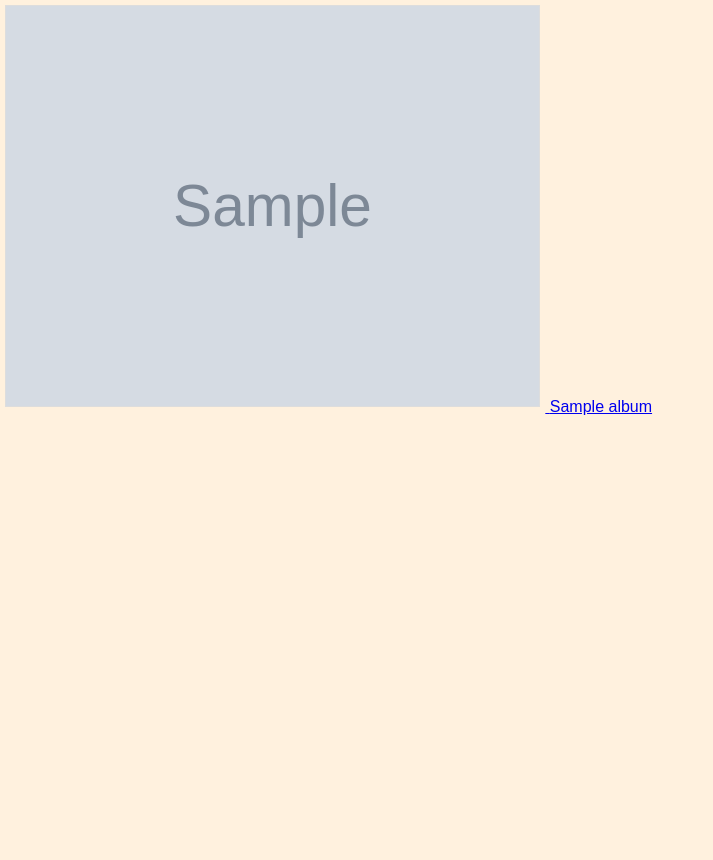
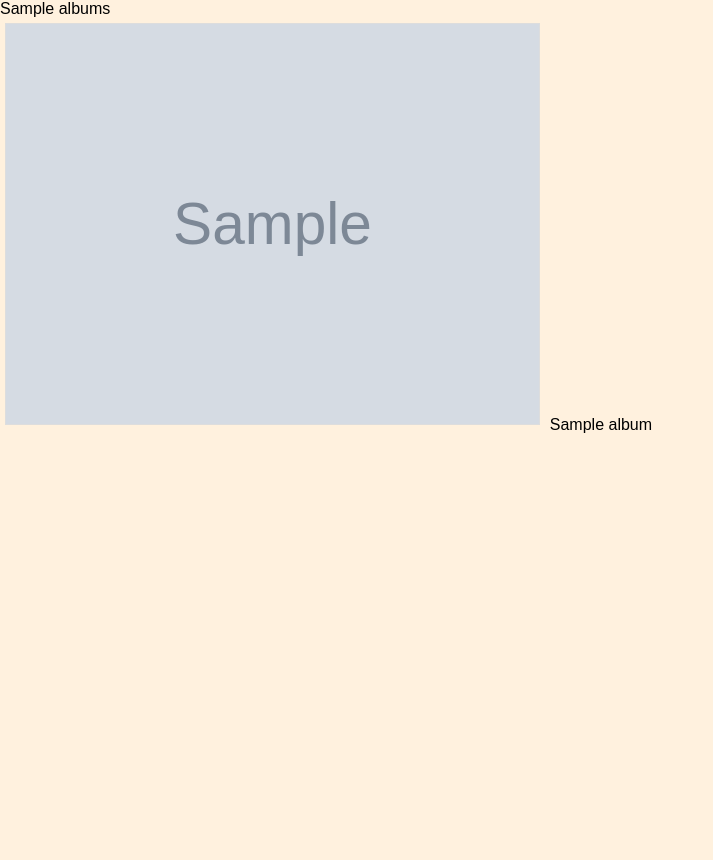
Before and after one commit to ot90056/photoalbum, a Flask app: template templates/album.html in a window 1280 px wide. Shown: the part 77-937 px from the top of the page, without its empty margins (0-713 px from the left). Run offline with Flask 2, Linux system fonts and the light colour scheme; the template is opened without the code that fills it: most values are stand-ins (such as "Sample title", 1, 10 or a date in 2020); grey boxes marked "Sample" are stand-in pictures.

Commit message:
Final touches

```diff
--- a/app.py
+++ b/app.py
@@ -14,19 +14,21 @@ def index():
         first = first_in_album()
         return render_template('index.html', albums=albums, first=first)
     elif request.method == 'POST':
-        request.form['album']
-        return redirect(url_for('album', album=request.form['album'], photos=get_photos(request.form['album'])))
+        albums = request.form['name']
+        return render_template('album.html', albums=albums)
 
 
-@app.route('/album', methods=['GET', 'POST'])
-def Albums(album):
+@app.route('/album/<album>', methods=['GET', 'POST'])
+def album(album):
     if request.method == 'GET':
         print(album)
         photos = get_photos(album)
+        print(photos)
         return render_template('album.html', photos=photos, album=album)
-
     elif request.method == 'POST':
-        return render_template('album.html')
+        albums = request.form['name']
+        return render_template('album.html', albums=albums)
+    return render_template('album.html')
 
 @app.route('/Library', methods=['GET', 'POST'])
 def library():
@@ -40,12 +42,15 @@ def add():
     if request.method == 'GET':
         return render_template('add.html')
     elif request.method == 'POST':
-        photos = request.files.getlist('photo')
+        photos = request.files.getlist('file')
         album = request.form['name']
+        f = open('static/albums/' + album + '.json', 'w')
+        f.write('[]')
+        f.close()
         for photo in photos:
             photo.save(os.path.join('static/images', photo.filename))
-            with open('static/albums/' + album, 'a') as f:
-                f.write(json.dumps({'location': 'static/images/' + photo.filename}))
+            os.system('./api.o ' + album + ' ' +
+                      'static/images/' + photo.filename)
         return redirect(url_for('index'))
     return render_template('add.html')
 
--- a/templates/album.html
+++ b/templates/album.html
@@ -1,7 +1,7 @@
 <!DOCTYPE html>
 <html>
   <head>
-    <link rel="stylesheet" href="static/css/style.css" />
+    <link rel="stylesheet" href="{{ url_for('static', filename='stylesheets/style.css') }}" />
     <title>PhotoAlbum</title>
   </head>
   <body>
@@ -12,10 +12,10 @@
       </ul>
     </nav>
     <section class="contentArea">
+      <p>{{ albums }}</p>
       <ul class="photo-gallery">
         {% for image in photos %}
         <li>
-          <a href="album/{{ image.album }}">
             <img src="{{ image }}" alt="{{ image.album }}" />
             <span>{{ image.album }}</span>
           </a>
```
Also changed, not shown: static/stock/photo3.jpg (renamed from static/images/photo3.jpg), static/stock/photo4.jpg (renamed from static/images/photo4.jpg).
